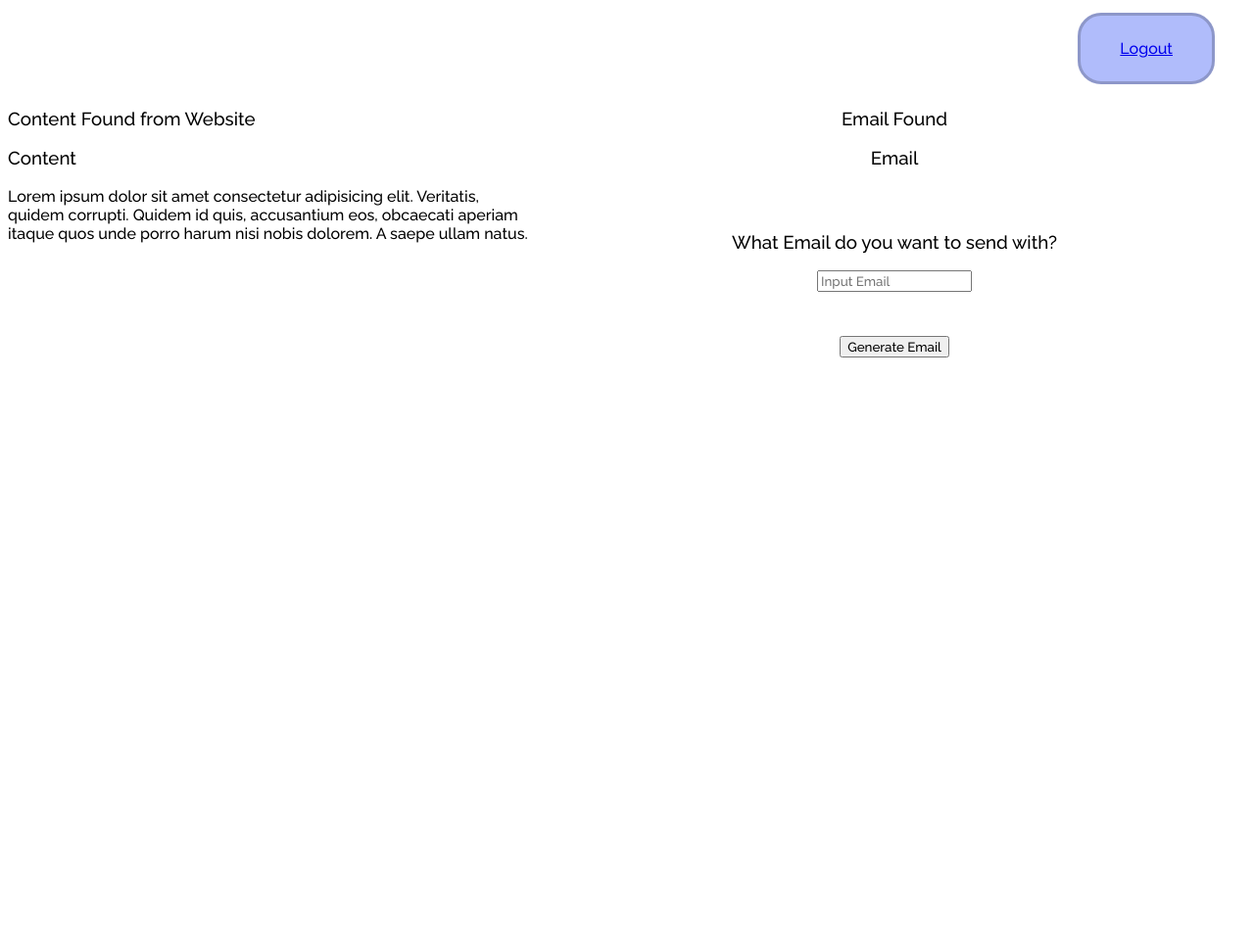
After one commit to PrithviSeran/AIDigitalMarketing, a Django app: template myapp/templates/domain.html in a window 1280 px wide. The commit adds this page. Shown: the whole page at 98% size. Run offline with Django 5.2, Linux system fonts and the light colour scheme; the template is opened without the code that fills it, so the values that code supplies are empty.

Commit message:
domain template

```diff
--- a/myapp/static/css/styles.css
+++ b/myapp/static/css/styles.css
@@ -401,3 +401,39 @@
     display: flex;
     flex-direction: column;
 }
+
+.grid-container-domain{
+    display: grid;
+    grid-template-columns: repeat(7, 1fr);
+    grid-template-rows: repeat(7, 14.5vh);
+    gap: 10px;
+}
+
+.grid-item-domain{
+    text-align: center;
+}
+
+.email-domain{
+    grid-column-start: 4;
+    grid-column-end: 8;
+}
+
+.content-domain{
+    grid-column-start: 1;
+    grid-column-end: 4;
+
+    grid-row-start: 1;
+    grid-row-end: 8;
+}
+
+.email-send-domain{
+    grid-column-start: 4;
+    grid-column-end: 8;
+
+}
+
+.email-content-domain{
+    grid-column-start: 4;
+    grid-column-end: 8;
+
+}
--- /dev/null
+++ b/myapp/templates/domain.html
@@ -0,0 +1,27 @@
+{% extends 'base.html' %}
+
+{% block content %}
+    <div class="grid-container-domain">
+        <div class="grid-item content-domain">
+            <h3> Content Found from Website </h3>
+            <h3> Content </h3>
+            <div>
+                Lorem ipsum dolor sit amet consectetur adipisicing elit. Veritatis, quidem corrupti. Quidem id quis, accusantium eos, obcaecati aperiam itaque quos unde porro harum nisi nobis dolorem. A saepe ullam natus.
+            </div>
+        </div>
+
+        <div class="grid-item-domain email-domain">
+            <h3> Email Found </h3>
+            <h3> Email </h3>
+        </div>
+
+        <div class="grid-item-domain email-send-domain">
+            <h3> What Email do you want to send with?</h3>
+            <input placeholder="Input Email">
+        </div>
+
+        <div class="grid-item-domain email-content-domain">
+            <button> Generate Email </button>
+        </div>
+    </div>
+{% endblock %}
--- a/myapp/views.py
+++ b/myapp/views.py
@@ -132,4 +132,4 @@ def campaign(request, id):
 
 def domain(request, id):
 
-    return HttpResponse(str(id))
+    return render(request, 'domain.html')
```
Also changed, not shown: static-files/grid-test.html (added, +51 -0 lines).
